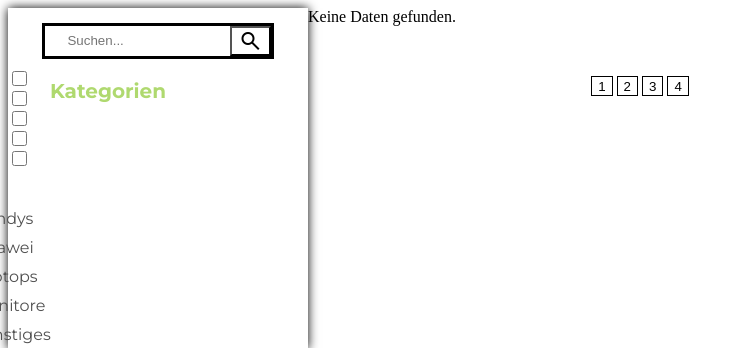
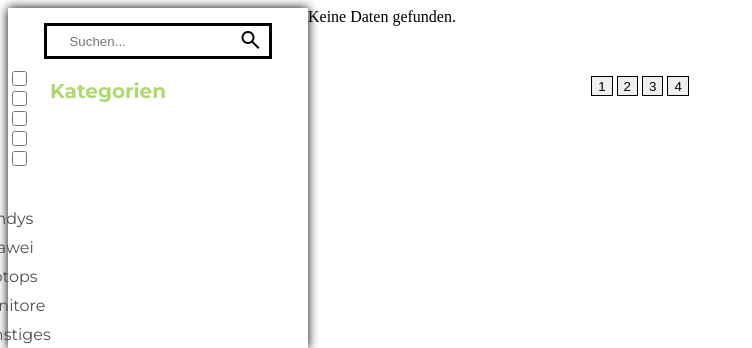
Before and after one commit to Ioannis20x/shopseite, a PHP site: page /shop/ in a window 1280 px wide. Shown: the top 348 px of the page, without its empty margins (0-752 px from the left). Run offline with PHP 8.4, Linux system fonts and the light colour scheme; data that the repository does not hold is empty.

Commit message:
CSS anpassung

```diff
--- a/index.php
+++ b/index.php
@@ -145,7 +145,7 @@
         #suchleiste {
             height: inherit;
             position: relative;
-            top: -8px;
+            top: -6px;
             left: -0px;
             display: inline-block;
         }
@@ -154,10 +154,16 @@
             outline: none;
         }
 
-        button {
+        button[type="submit"]:hover{
+            background-color: gray  ;
+        }
+        button[type="submit"]{
             display: inline-block;
             height: inherit;
             background: none;
+            border-width: 0;
+            border-style: none;
+            outline: none;
         }
 
         #kategorien {
```
